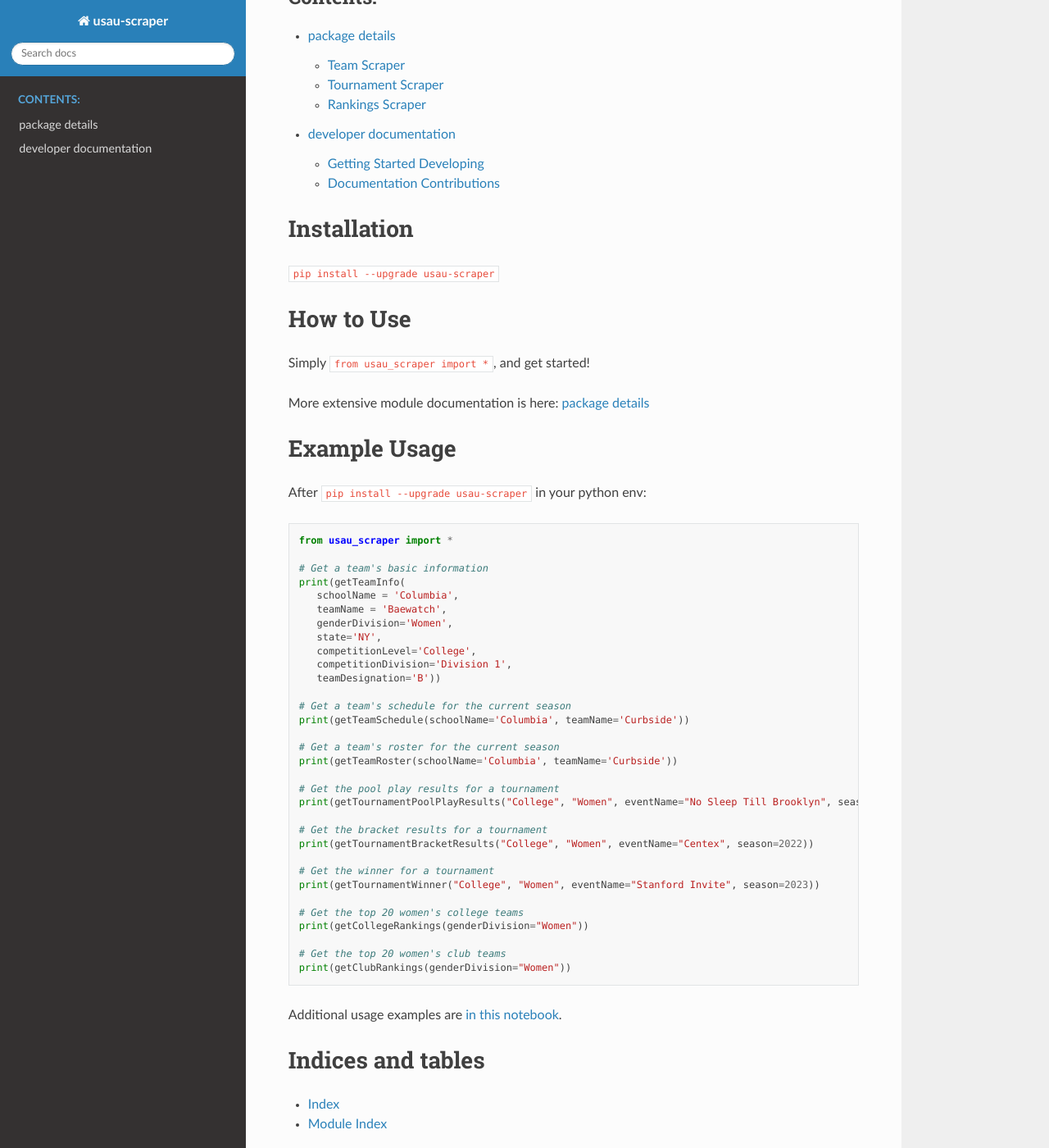
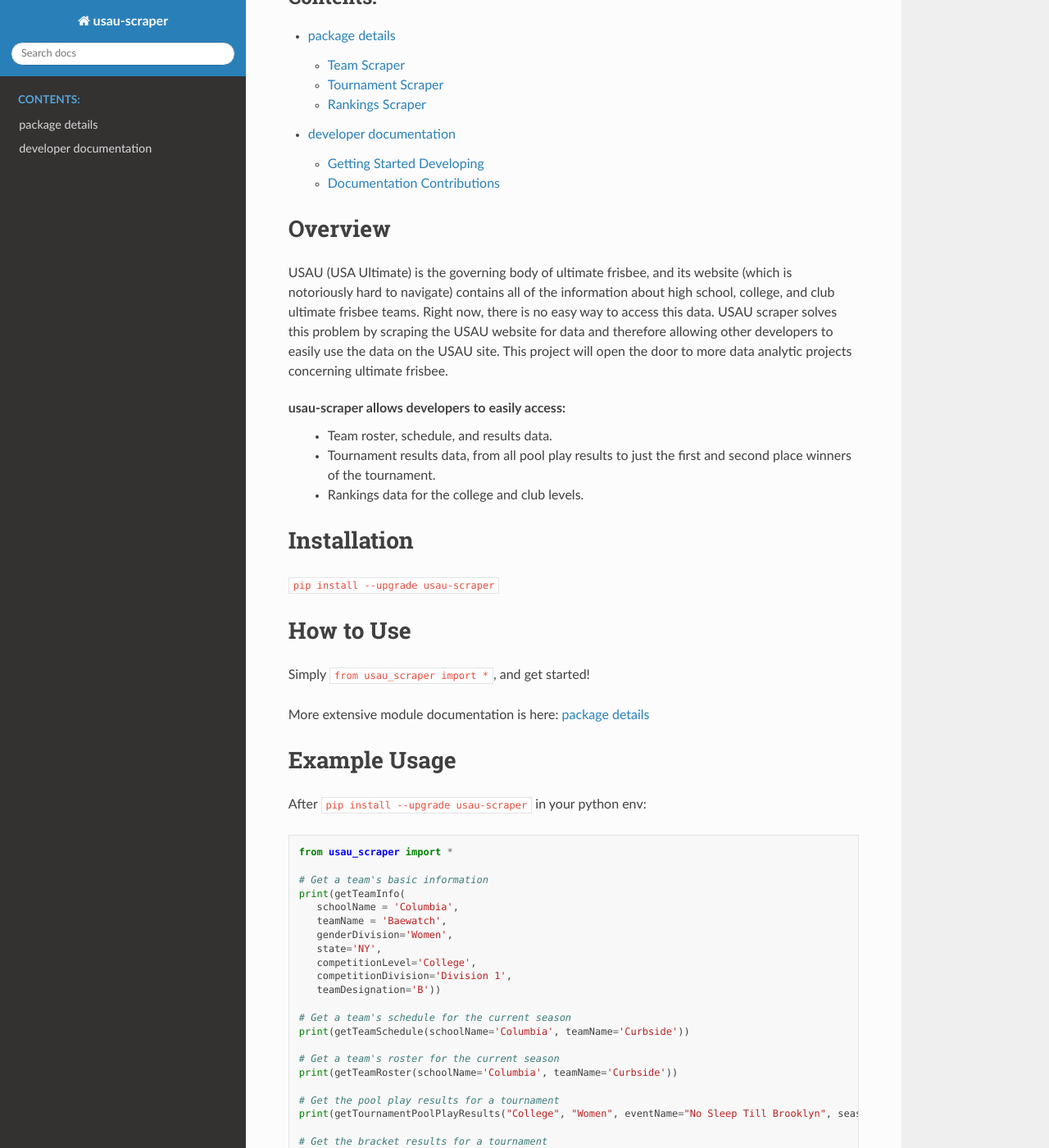
Before and after one commit to erin2722/usau-scraper, a Sphinx documentation site: the page built from docs/source/index.rst, in a window 1280 px wide and 1400 px high, scrolled down 454 px. Shown: the whole window at 82% size. Built offline with Sphinx 7.4.7 and the Read the Docs theme 2.0.0, drawn with Linux system fonts in a browser that asks for light colours; some of the changed text lies outside the part shown.

Commit message:
made small changes to examples

```diff
--- a/docs/source/index.rst
+++ b/docs/source/index.rst
@@ -17,6 +17,19 @@
 
    modules
    developer
+
+Overview
+===================================
+USAU (USA Ultimate) is the governing body of ultimate frisbee, and its website (which is notoriously hard to navigate)
+contains all of the information about high school, college, and club ultimate frisbee teams. Right now, there is no easy
+way to access this data. USAU scraper solves this problem by scraping the USAU website for data and therefore allowing
+other developers to easily use the data on the USAU site. This project will open the door to more data analytic projects
+concerning ultimate frisbee.
+
+usau-scraper allows developers to easily access:
+   * Team roster, schedule, and results data.
+   * Tournament results data, from all pool play results to just the first and second place winners of the tournament.
+   * Rankings data for the college and club levels.
 
 Installation
 ===================================
@@ -68,6 +81,12 @@
    # Get the top 20 women's club teams
    print(getClubRankings(genderDivision="Women"))
 
+   # Print the schedule for each top 20 team
+   teams = getCollegeRankings(genderDivision="Women")["teams"]
+
+   for team in teams:
+      print(json.dumps(getTeamSchedule(schoolName=team["Team"], genderDivision='Women', competitionLevel='College')["teams"][0], indent=4))
+
 Additional usage examples are `in this notebook <https://colab.research.google.com/github/erin2722/usau-scraper/blob/main/examples/usau_scraper_example.ipynb#scrollTo=rEfGbe_ruqk4>`_.
 
 Indices and tables
```
Also changed, not shown: 2 other files.
